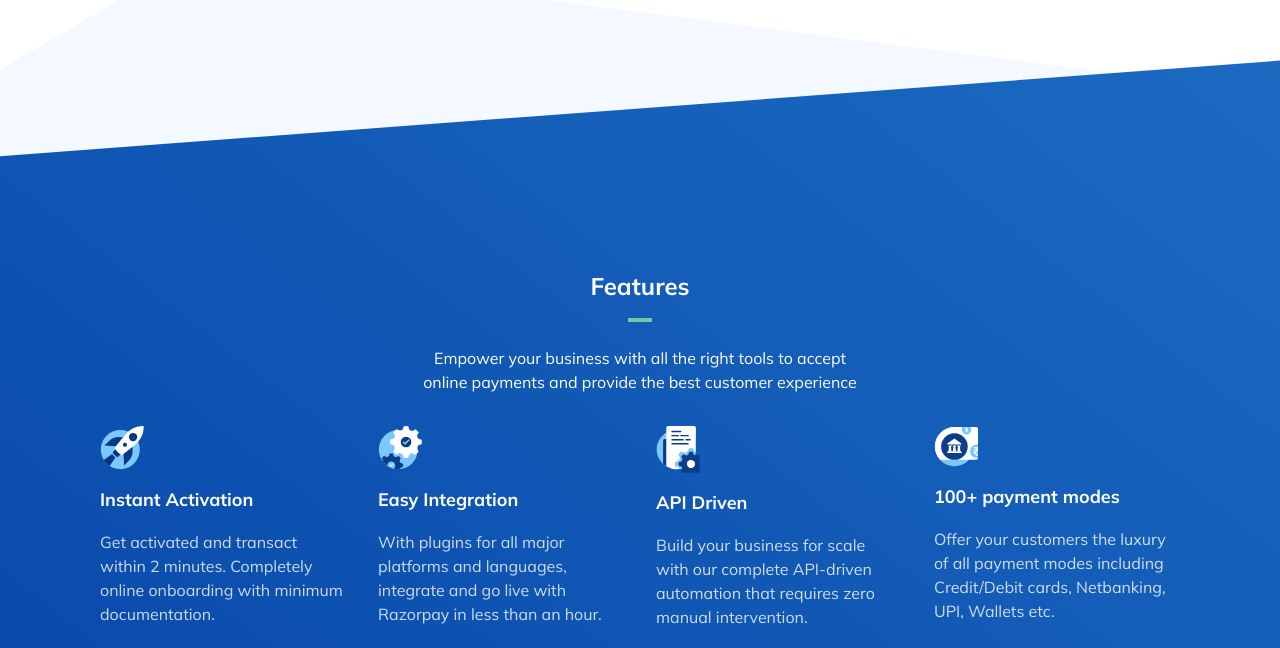
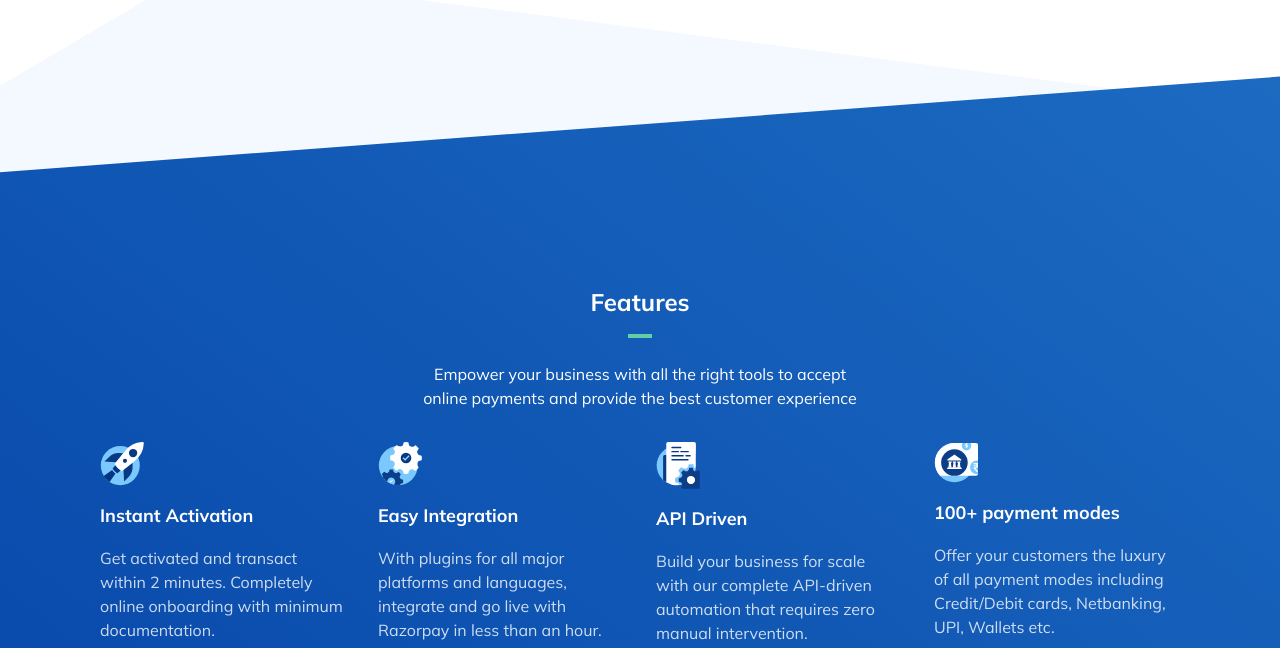
Before and after one commit to navneet1914/Razorpay-Clone, a website built with Vite: page index.html in a window 1280 px wide. Shown: the part 4516-5164 px from the top of the page. Built offline with nearby package versions, Linux system fonts and the light colour scheme.

Commit message:
Update index.html

```diff
--- a/index.html
+++ b/index.html
@@ -1085,7 +1085,7 @@
 
   <!-- core features -->
 
-  <section class="bg-[url(./images/core-features-sectionBg.svg)] w-full bg-no-repeat bg-cover  mt-36 relative z-40 coreFeatures">
+  <section class="bg-[url(./images/core-features-sectionBg.svg)] w-full bg-no-repeat bg-cover  mt-40 relative z-40 coreFeatures">
     <div class="relative w-11/12 max-w-[1080px] mx-auto pt-[6rem] pb-[12rem]">
       <h2 class="font-mullish font-bold text-2xl text-center text-white mt-56">Features</h2>
       <div class="w-6 h-1 bg-greenLight mx-auto mt-4 mb-6"></div>
```
